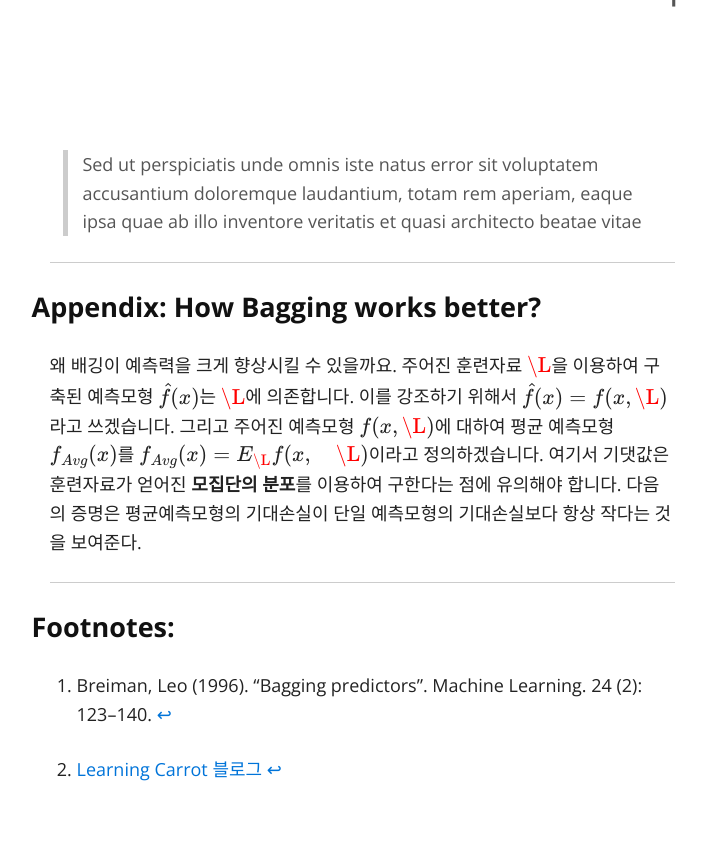
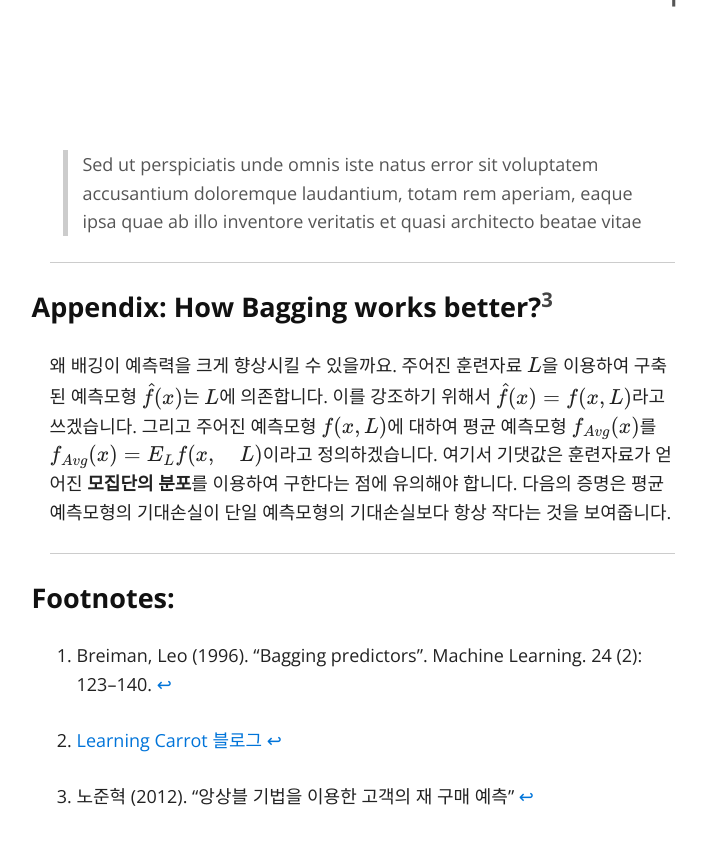
Before and after one commit to seokchaeyoon/seokchaeyoon.github.io, a Jekyll site: the page built from index.md, in a window 1280 px wide and 900 px high, scrolled down 14504 px. Shown: the top 845 px of the window, without its empty margins (278-985 px from the left). Built offline with Jekyll 4.4.1, drawn with Linux system fonts in a browser that asks for light colours; nearby versions of some CDN libraries; formulas are drawn with MathJax 3.

Commit message:
Update index.md

```diff
--- a/index.md
+++ b/index.md
@@ -257,9 +257,11 @@ Ut enim ad minima veniam, `quis` nostrum exercitationem ullam corporis suscipit
 
 <hr>
 
-##### Appendix: How Bagging works better?
-왜 배깅이 예측력을 크게 향상시킬 수 있을까요. 주어진 훈련자료 $$\L $$을 이용하여 구축된 예측모형 $$\hat { f } (x)$$는 $$\L $$에 의존합니다. 이를 강조하기 위해서 $$\hat { f } (x)=f(x,\L )$$라고 쓰겠습니다.
-그리고 주어진 예측모형 $$f(x,\L )$$에 대하여 평균 예측모형  $${f}_{ Avg }(x)$$를 $${ f }_{ Avg }(x)={ E }_{ \L  }f(x,\quad \L )$$이라고 정의하겠습니다. 여기서 기댓값은 훈련자료가 얻어진 **모집단의 분포**를 이용하여 구한다는 점에 유의해야 합니다. 다음의 증명은 평균예측모형의 기대손실이 단일 예측모형의 기대손실보다 항상 작다는 것을 보여준다.
+##### Appendix: How Bagging works better?[^3]
+왜 배깅이 예측력을 크게 향상시킬 수 있을까요. 주어진 훈련자료 $$L $$을 이용하여 구축된 예측모형 $$\hat { f } (x)$$는 $$L $$에 의존합니다. 이를 강조하기 위해서 $$\hat { f } (x)=f(x,L )$$라고 쓰겠습니다.
+그리고 주어진 예측모형 $$f(x,L )$$에 대하여 평균 예측모형  $${f}_{ Avg }(x)$$를 $${ f }_{ Avg }(x)={ E }_{ L  }f(x,\quad L )$$이라고 정의하겠습니다. 여기서 기댓값은 훈련자료가 얻어진 **모집단의 분포**를 이용하여 구한다는 점에 유의해야 합니다. 다음의 증명은 평균예측모형의 기대손실이 단일 예측모형의 기대손실보다 항상 작다는 것을 보여줍니다.
+
+
 
 
 <hr>
@@ -269,3 +271,5 @@ Ut enim ad minima veniam, `quis` nostrum exercitationem ullam corporis suscipit
 [^1]: Breiman, Leo (1996). "Bagging predictors". Machine Learning. 24 (2): 123–140.
 
 [^2]: [Learning Carrot 블로그](https://learningcarrot.wordpress.com/2015/11/12/%EB%B6%80%ED%8A%B8%EC%8A%A4%ED%8A%B8%EB%9E%A9%EC%97%90-%EB%8C%80%ED%95%98%EC%97%AC-bootstrapping/)
+
+[^3]: 노준혁 (2012). "앙상블 기법을 이용한 고객의 재 구매 예측"
```
